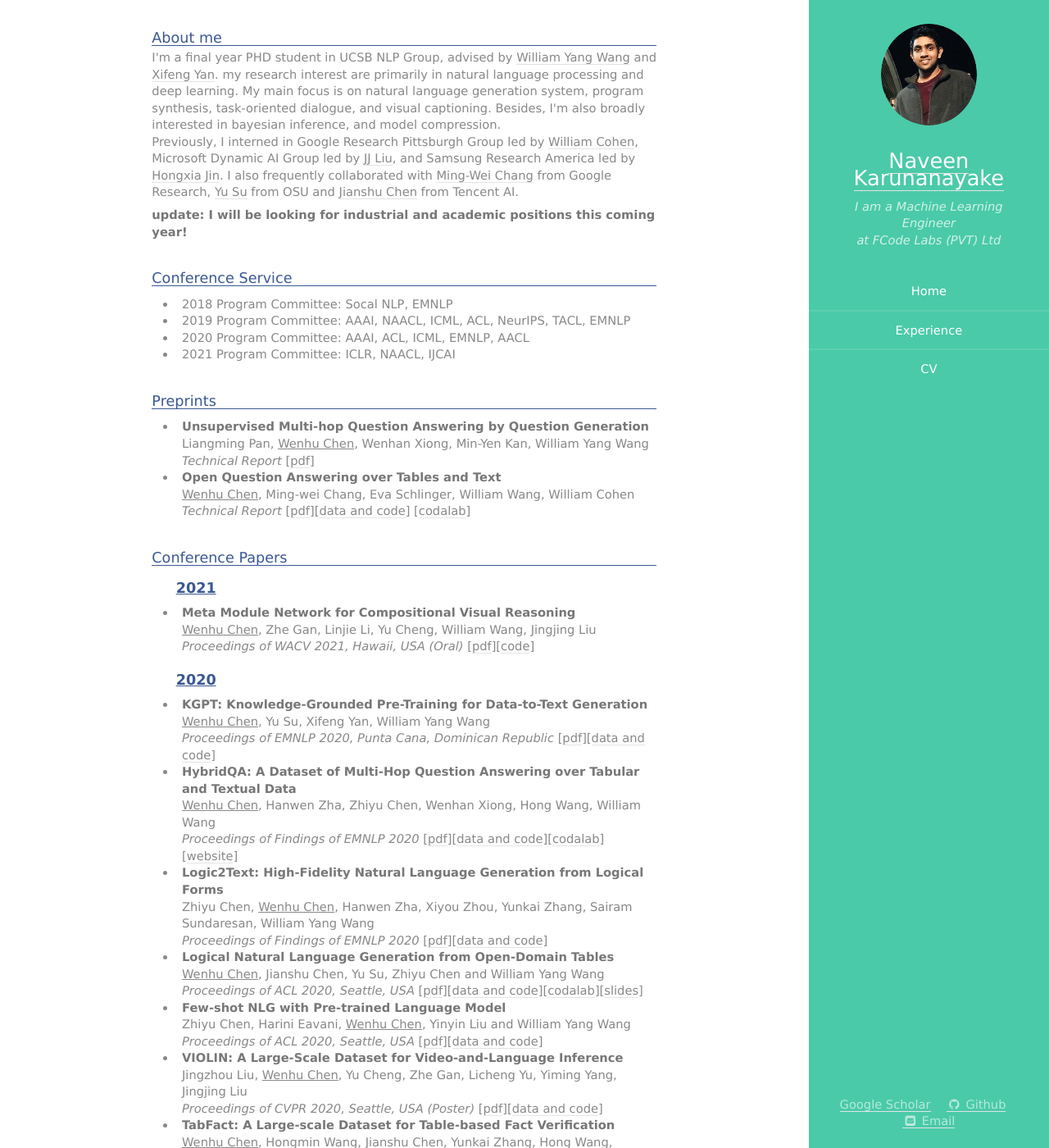
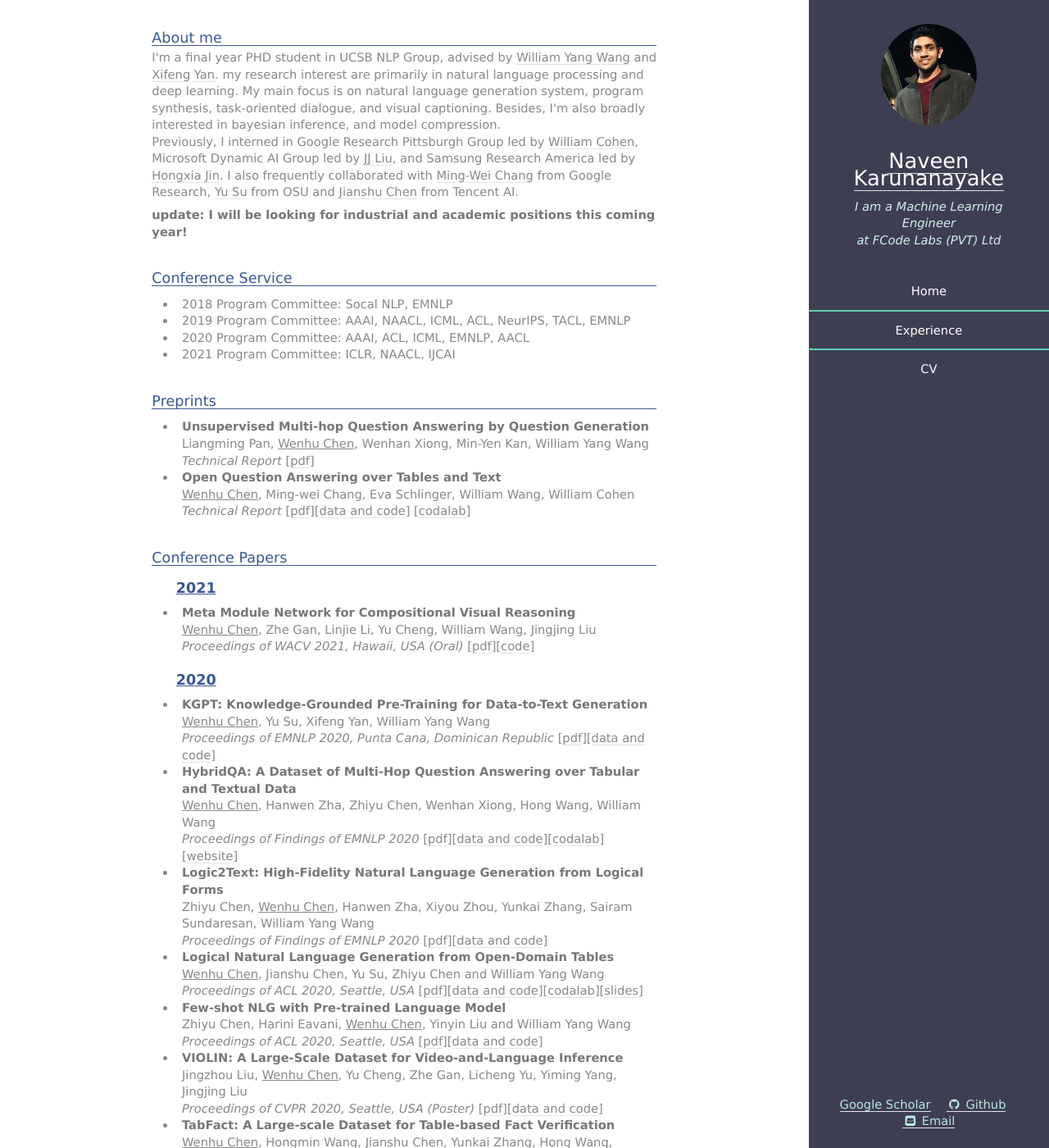
Before and after one commit to NaveenHK/NaveenHK.github.io, a Jekyll site: the page built from index.html, in a window 1280 px wide and 1400 px high. Shown: the whole window at 82% size. Built offline with Jekyll 4.4.1, drawn with Linux system fonts in a browser that asks for light colours.

Commit message:
Update style.css

```diff
--- a/css/style.css
+++ b/css/style.css
@@ -920,7 +920,7 @@
 /* Header */
 
 	#header {
-		background: #4acaa8;
+		background: #3e3e52;
 		color: #d1f1e9;
 		height: 100%;
 		position: fixed;
```
